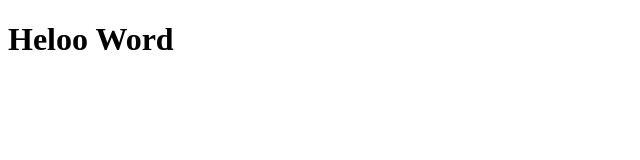
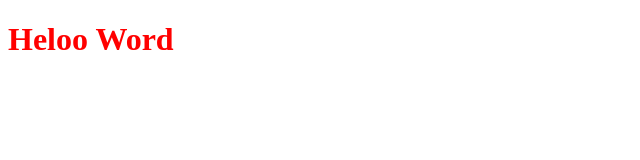
Before and after one commit to s1roj/coffee, a plain HTML site: page index.html in a window 1280 px wide. Shown: the whole page, without its empty margins (0-640 px from the left). Drawn offline with Linux system fonts and the light colour scheme.

Commit message:
style css

```diff
--- a/index.html
+++ b/index.html
@@ -4,10 +4,11 @@
     <meta charset="UTF-8">
     <meta name="viewport" content="width=device-width, initial-scale=1.0">
     <title>Coffee</title>
+    <link rel="stylesheet" href="style.css">
 </head>
 <body>
     <div>
-        <h1>Heloo Word</h1>
+        <h1 class="title">Heloo Word</h1>
     </div>
 </body>
 </html>
--- /dev/null
+++ b/style.css
@@ -0,0 +1,3 @@
+.title{
+    color: red;
+}
```
